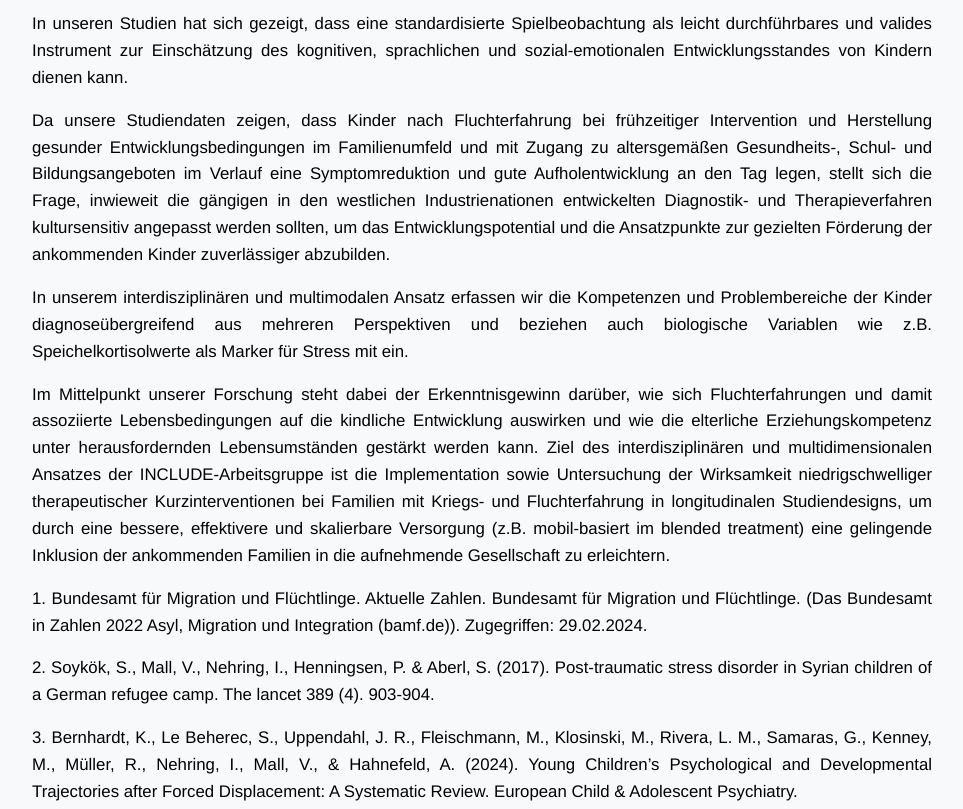
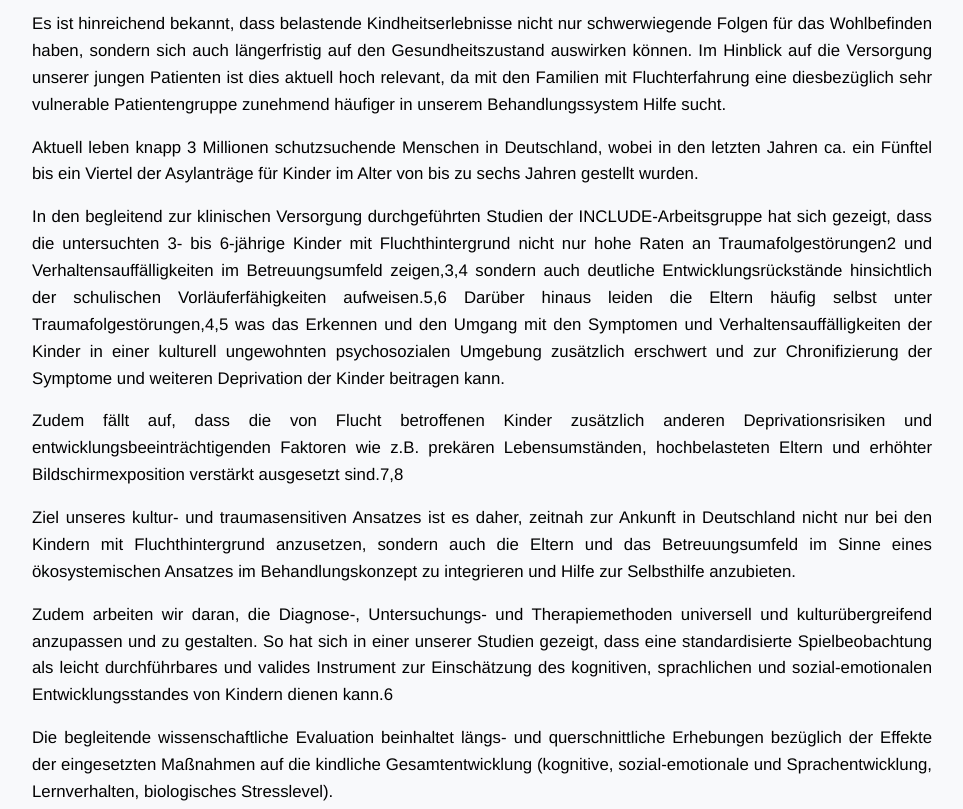
Before and after one commit to INCLUDETUM/Website, a plain HTML site: page index.html in a window 1280 px wide. Shown: the part 1000-1809 px from the top of the page, without its empty margins (158-1121 px from the left). Drawn offline with Linux system fonts and the light colour scheme.

Commit message:
Update index.html

```diff
--- a/index.html
+++ b/index.html
@@ -255,14 +255,20 @@
     </p>
     <img src="https://baseresourcesstack-documentsbucket9ec9deb9-qmmkdw8bfxhu.s3.eu-central-1.amazonaws.com/public/videos/Poster_Videos/TEAM.jpeg" alt="Labor Bild" class="responsive">
 
-    <p>In unseren Studien hat sich gezeigt, dass eine standardisierte Spielbeobachtung als leicht durchführbares und valides Instrument zur Einschätzung des kognitiven, sprachlichen und sozial-emotionalen Entwicklungsstandes von Kindern dienen kann.</p>
 
-    <p>Da unsere Studiendaten zeigen, dass Kinder nach Fluchterfahrung bei frühzeitiger Intervention und Herstellung gesunder Entwicklungsbedingungen im Familienumfeld und mit Zugang zu altersgemäßen Gesundheits-, Schul- und Bildungsangeboten im Verlauf eine Symptomreduktion und gute Aufholentwicklung an den Tag legen, stellt sich die Frage, inwieweit die gängigen in den westlichen Industrienationen entwickelten Diagnostik- und Therapieverfahren kultursensitiv angepasst werden sollten, um das Entwicklungspotential und die Ansatzpunkte zur gezielten Förderung der ankommenden Kinder zuverlässiger abzubilden.</p>
+<p>Es ist hinreichend bekannt, dass belastende Kindheitserlebnisse nicht nur schwerwiegende Folgen für das Wohlbefinden haben, sondern sich auch längerfristig auf den Gesundheitszustand auswirken können. Im Hinblick auf die Versorgung unserer jungen Patienten ist dies aktuell hoch relevant, da mit den Familien mit Fluchterfahrung eine diesbezüglich sehr vulnerable Patientengruppe zunehmend häufiger in unserem Behandlungssystem Hilfe sucht.
+<p>Aktuell leben knapp 3 Millionen schutzsuchende Menschen in Deutschland, wobei in den letzten Jahren ca. ein Fünftel bis ein Viertel der Asylanträge für Kinder im Alter von bis zu sechs Jahren gestellt wurden. <p>In den begleitend zur klinischen Versorgung durchgeführten Studien der INCLUDE-Arbeitsgruppe hat sich gezeigt, dass die untersuchten 3- bis 6-jährige Kinder mit Fluchthintergrund nicht nur hohe Raten an Traumafolgestörungen2 und Verhaltensauffälligkeiten im Betreuungsumfeld zeigen,3,4 sondern auch deutliche Entwicklungsrückstände hinsichtlich der schulischen Vorläuferfähigkeiten aufweisen.5,6 Darüber hinaus leiden die Eltern häufig selbst unter Traumafolgestörungen,4,5 was das Erkennen und den Umgang mit den Symptomen und Verhaltensauffälligkeiten der Kinder in einer kulturell ungewohnten psychosozialen Umgebung zusätzlich erschwert und zur Chronifizierung der Symptome und weiteren Deprivation der Kinder beitragen kann.
+<p>Zudem fällt auf, dass die von Flucht betroffenen Kinder zusätzlich anderen Deprivationsrisiken und entwicklungsbeeinträchtigenden Faktoren wie z.B. prekären Lebensumständen, hochbelasteten Eltern und erhöhter Bildschirmexposition verstärkt ausgesetzt sind.7,8
 
-    <p>In unserem interdisziplinären und multimodalen Ansatz erfassen wir die Kompetenzen und Problembereiche der Kinder diagnoseübergreifend aus mehreren Perspektiven und beziehen auch biologische Variablen wie z.B. Speichelkortisolwerte als Marker für Stress mit ein.</p>
+<p>Ziel unseres kultur- und traumasensitiven Ansatzes ist es daher, zeitnah zur Ankunft in Deutschland nicht nur bei den Kindern mit Fluchthintergrund anzusetzen, sondern auch die Eltern und das Betreuungsumfeld im Sinne eines ökosystemischen Ansatzes im Behandlungskonzept zu integrieren und Hilfe zur Selbsthilfe anzubieten.
 
-    <p>Im Mittelpunkt unserer Forschung steht dabei der Erkenntnisgewinn darüber, wie sich Fluchterfahrungen und damit assoziierte Lebensbedingungen auf die kindliche Entwicklung auswirken und wie die elterliche Erziehungskompetenz unter herausfordernden Lebensumständen gestärkt werden kann.
-    Ziel des interdisziplinären und multidimensionalen Ansatzes der INCLUDE-Arbeitsgruppe ist die Implementation sowie Untersuchung der Wirksamkeit niedrigschwelliger therapeutischer Kurzinterventionen bei Familien mit Kriegs- und Fluchterfahrung in longitudinalen Studiendesigns, um durch eine bessere, effektivere und skalierbare Versorgung (z.B. mobil-basiert im blended treatment) eine gelingende Inklusion der ankommenden Familien in die aufnehmende Gesellschaft zu erleichtern.</p>
+<p>Zudem arbeiten wir daran, die Diagnose-, Untersuchungs- und Therapiemethoden universell und kulturübergreifend anzupassen und zu gestalten. So hat sich in einer unserer Studien gezeigt, dass eine standardisierte Spielbeobachtung als leicht durchführbares und valides Instrument zur Einschätzung des kognitiven, sprachlichen und sozial-emotionalen Entwicklungsstandes von Kindern dienen kann.6   <p>
+<p>Die begleitende wissenschaftliche Evaluation beinhaltet längs- und querschnittliche Erhebungen bezüglich der Effekte der eingesetzten Maßnahmen auf die kindliche Gesamtentwicklung (kognitive, sozial-emotionale und Sprachentwicklung, Lernverhalten, biologisches Stresslevel).   <p>
+<p>Da unsere Studiendaten zeigen, dass Kinder nach Fluchterfahrung bei frühzeitiger Intervention und Herstellung gesunder Entwicklungsbedingungen im Familienumfeld und mit Zugang zu altersgemäßen Gesundheits-, Schul- und Bildungsangeboten im Verlauf eine Symptomreduktion und gute Aufholentwicklung an den Tag legen,9 stellt sich die Frage, inwieweit die gängigen in den westlichen Industrienationen entwickelten Diagnostik- und Therapieverfahren kultursensitiv angepasst werden sollten, um das Entwicklungspotential und die Ansatzpunkte zur gezielten Förderung der ankommenden Kinder zuverlässiger abzubilden.6 In unserem interdisziplinären und multimodalen Ansatz erfassen wir die Kompetenzen und Problembereiche der Kindern diagnoseübergreifend aus mehreren Perspektiven und beziehen auch biologische Variablen wie z.B. Speichelkortisolwerte als Marker für Stress mit ein. Im Mittelpunkt unserer Forschung steht dabei der Erkenntnisgewinn darüber, wie sich Fluchterfahrungen und damit assoziierte Lebensbedingungen auf die kindliche Entwicklung auswirken und wie die elterliche Erziehungskompetenz unter herausfordernden Lebensumständen gestärkt werden kann.   <p>
+
+<p>In unserem interdisziplinären und multimodalen Ansatz erfassen wir die Kompetenzen und Problembereiche der Kinder diagnoseübergreifend aus mehreren Perspektiven und beziehen auch biologische Variablen wie z.B. Speichelkortisolwerte als Marker für Stress mit ein.</p>
+<p>Im Mittelpunkt unserer Forschung steht dabei der Erkenntnisgewinn darüber, wie sich Fluchterfahrungen und damit assoziierte Lebensbedingungen auf die kindliche Entwicklung auswirken und wie die elterliche Erziehungskompetenz unter herausfordernden Lebensumständen gestärkt werden kann.   <p>
+<p>Ziel des interdisziplinären und multidimensionalen Ansatzes der INCLUDE-Arbeitsgruppe ist die Implementation sowie Untersuchung der Wirksamkeit niedrigschwelliger therapeutischer Kurzinterventionen bei Familien mit Kriegs- und Fluchterfahrung in longitudinalen Studiendesigns, um durch eine bessere, effektivere und skalierbare Versorgung (z.B. mobil-basiert im blended treatment) eine gelingende Inklusion der ankommenden Familien in die aufnehmende Gesellschaft zu erleichtern.</p>
 
 
 <p>1.	Bundesamt für Migration und Flüchtlinge. Aktuelle Zahlen. Bundesamt für Migration und Flüchtlinge. (Das Bundesamt in Zahlen 2022 Asyl, Migration und Integration (bamf.de)). Zugegriffen: 29.02.2024.
```
